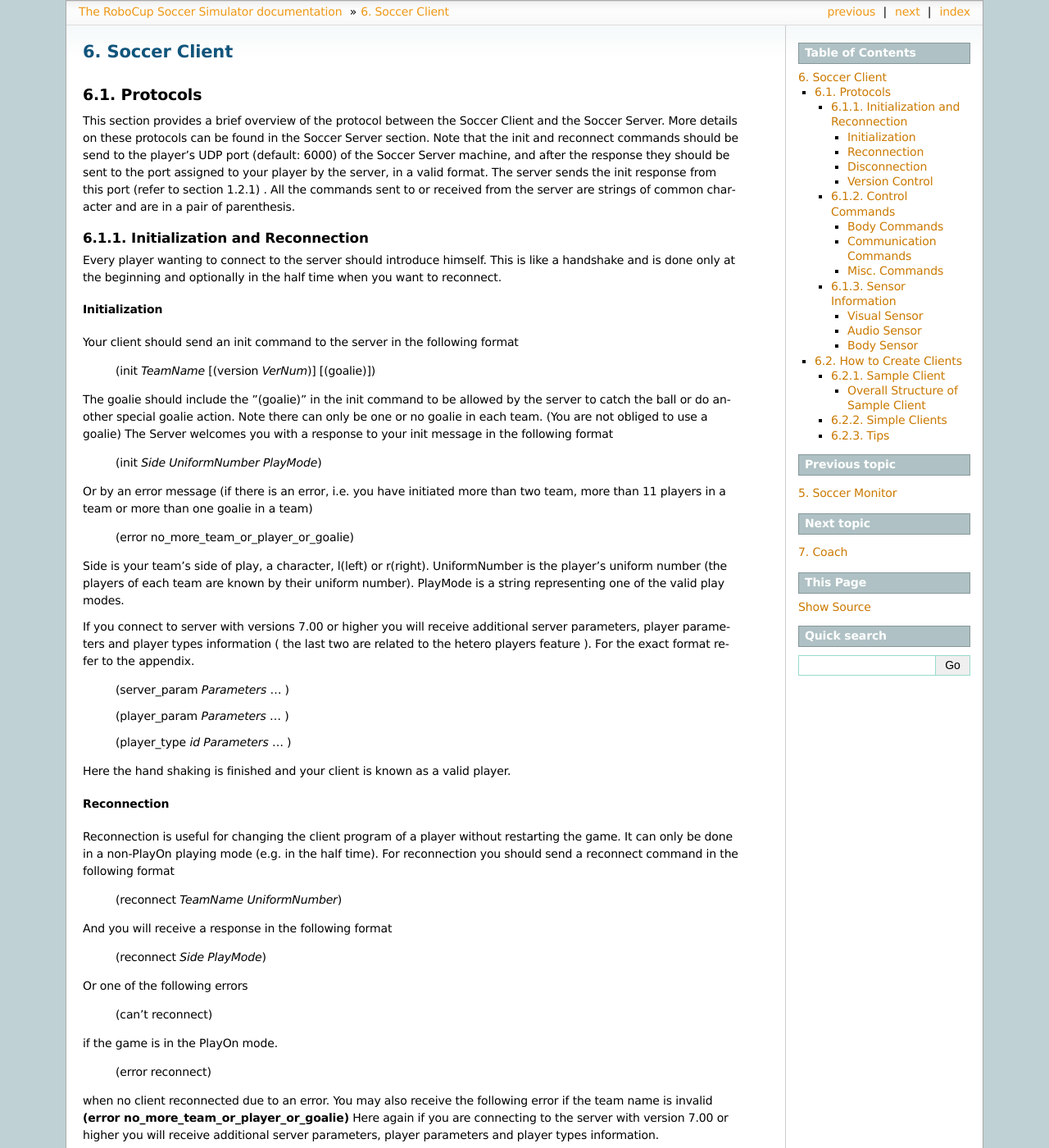
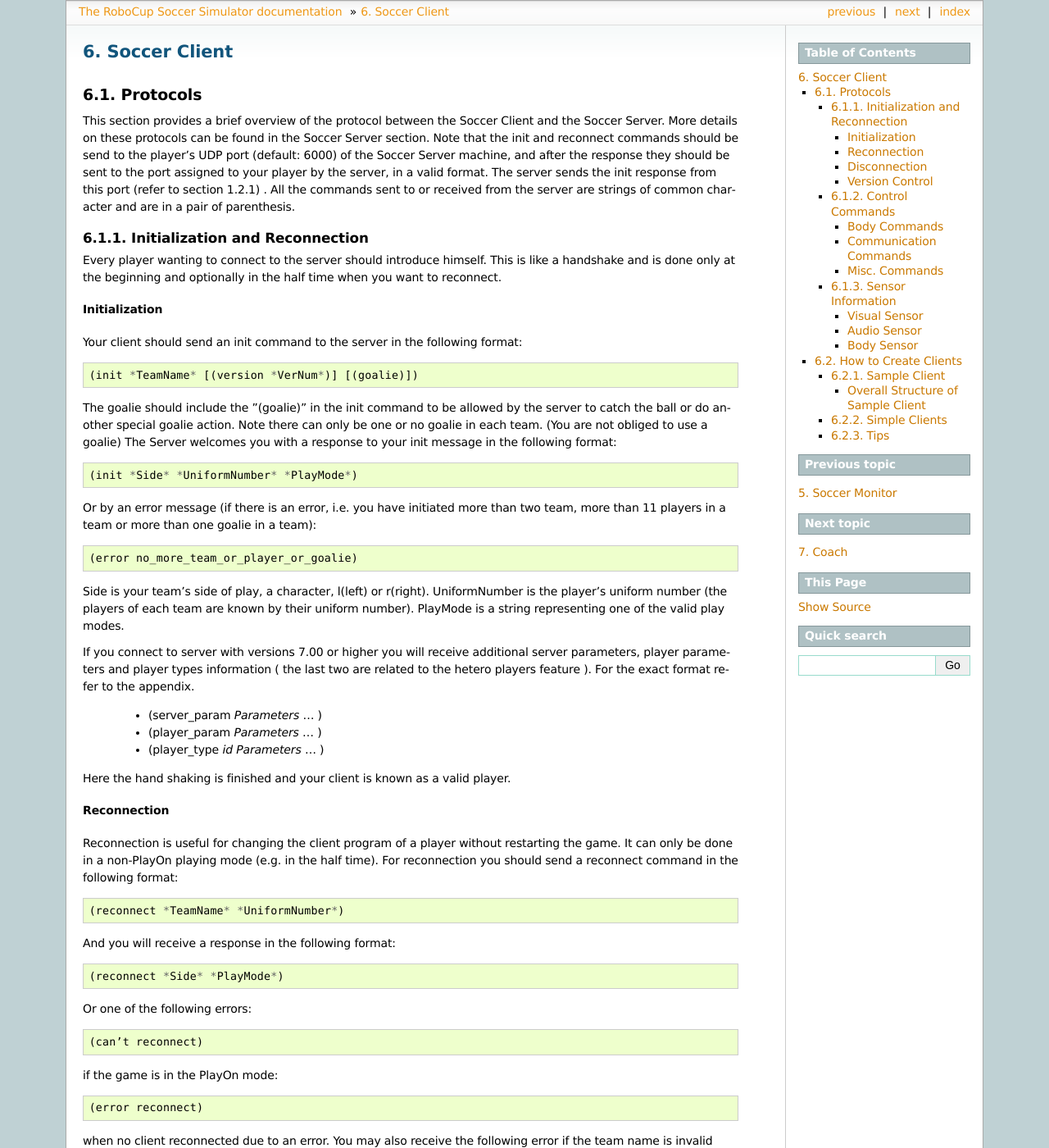
Before and after one commit to rcsoccersim/manual, a Sphinx documentation site: the page built from source/soccerclient.rst, in a window 1280 px wide and 1400 px high. Shown: the whole window at 82% size. Built offline with Sphinx 7.4.7, drawn with Linux system fonts in a browser that asks for light colours; some of the changed text lies outside the part shown.

```diff
--- a/source/coach.rst
+++ b/source/coach.rst
@@ -559,7 +559,7 @@ certain situations. In CLang rules also have an ID, so that the coach can refer
 later.
 
 A simple rule which advises the player number 5 to pass to his teammate with the
-number 11 if it has the ball and is in the middle of the field can be defined as follows:
+number 11 if it has the ball and is in the middle of the field can be defined as follows::
 
     (define
         (definerule
--- a/source/soccerclient.rst
+++ b/source/soccerclient.rst
@@ -29,19 +29,19 @@ want to reconnect.
 ^^^^^^^^^^^^^^^^^^^^^^^^^^^^^^^^^^^^^^^^^^^^^^^^^^
 Initialization
 ^^^^^^^^^^^^^^^^^^^^^^^^^^^^^^^^^^^^^^^^^^^^^^^^^^
-Your client should send an init command to the server in the following format
+Your client should send an init command to the server in the following format::
 
   (init *TeamName* [(version *VerNum*)] [(goalie)])
 
 The goalie should include the ”(goalie)” in the init command to be allowed by the
 server to catch the ball or do another special goalie action. Note there can only be one
 or no goalie in each team. (You are not obliged to use a goalie)
-The Server welcomes you with a response to your init message in the following format
+The Server welcomes you with a response to your init message in the following format::
 
   (init *Side* *UniformNumber* *PlayMode*)
 
 Or by an error message (if there is an error, i.e. you have initiated more than two
-team, more than 11 players in a team or more than one goalie in a team)
+team, more than 11 players in a team or more than one goalie in a team)::
 
   (error no_more_team_or_player_or_goalie)
 
@@ -53,11 +53,11 @@ If you connect to server with versions 7.00 or higher you will receive additiona
 parameters, player parameters and player types information ( the last two are related
 to the hetero players feature ). For the exact format refer to the appendix.
 
-  (server_param *Parameters* . . . )
+  * (server_param *Parameters* . . . )
 
-  (player_param *Parameters* . . . )
+  * (player_param *Parameters* . . . )
 
-  (player_type *id* *Parameters* . . . )
+  * (player_type *id* *Parameters* . . . )
 
 Here the hand shaking is finished and your client is known as a valid player.
 
@@ -68,19 +68,19 @@ Reconnection
 ^^^^^^^^^^^^^^^^^^^^^^^^^^^^^^^^^^^^^^^^^^^^^^^^^^
 Reconnection is useful for changing the client program of a player without restarting the
 game. It can only be done in a non-PlayOn playing mode (e.g. in the half time).
-For reconnection you should send a reconnect command in the following format
+For reconnection you should send a reconnect command in the following format::
 
   (reconnect *TeamName* *UniformNumber*)
 
-And you will receive a response in the following format
+And you will receive a response in the following format::
 
   (reconnect *Side* *PlayMode*)
 
-Or one of the following errors
+Or one of the following errors::
 
   (can’t reconnect)
 
-if the game is in the PlayOn mode.
+if the game is in the PlayOn mode::
 
   (error reconnect)
 
@@ -94,7 +94,7 @@ receive additional server parameters, player parameters and player types informa
 Disconnection
 ^^^^^^^^^^^^^^^^^^^^^^^^^^^^^^^^^^^^^^^^^^^^^^^^^^
 Before you disconnect, you can send a bye command to the server. This command will
-remove the player from the field.
+remove the player from the field::
 
   (bye)
 
@@ -130,28 +130,28 @@ The results of these commands are a little complicated and depend on many simula
 factors. For the details of the execution of each command refer to the Soccer Server
 Section.
 
-  (turn *Moment*)
+  * (turn *Moment*)
 
 The Moment is in degrees from −180 to 180. This command will turn the
 player’s body direction Moment degrees relative to the current direction.
 
-  (dash *Power*)
+  * (dash *Power*)
 
 This command accelerates the player in the direction of its body (not direction of the current speed). The Power is between **minpower** (used value:
 −100) and **maxpower** (used value: 100).
 
-  (kick *Power Direction*)
+  * (kick *Power Direction*)
 
 Accelerates the ball with the given Power in the given Direction. The direction is relative to the the Direction of the body of the player and the power
 is again between **minpower** and **maxparam**.
 
-  (catch *Direction*)
+  * (catch *Direction*)
 
 Goalie special command: Tries to catch the ball in the given Direction relative
 to its body direction. If the catch is successful the ball will be in the goalie’s
 hand until kicked away.
 
-  (move *X* *Y*)
+  * (move *X* *Y*)
 
 This command can be executed only before kick off and after a goal. It
 moves the player to the exact position of X (between −54 and 54) and Y
@@ -162,7 +162,7 @@ Note that in each simulation cycle, only one of the above five commands can be
 executed (i.e. if the client sends more than one command in a single cycle, one of them
 will be executed randomly, usually the one received first)
 
-  (turn_neck *Angle*)
+  * (turn_neck *Angle*)
 
 This command can be sent (and will be executed) each cycle independently, along with
 other action commands. The neck will rotate with the given Angle relative to previous
@@ -176,16 +176,16 @@ Communication Commands
 The only way of communication between two players is broadcasting of messages through
 the **say** command and hearing through the **hear** sensor.
 
-  (say *Message*)
+  * (say *Message*)
 
 This command broadcasts the Message through the field, and any player near enough
 (specified with **audio_cut_dist**, default: 50.0 meters), with enough hearing capacity will
 hear the Message. The message is a string of valid characters.
 
-  (ok say)
+  * (ok say)
 
 Command succeeded.
-In case of error there will be the following response from the Server
+In case of error there will be the following response from the Server::
 
   (**error illegal_command_form**)
 
@@ -240,15 +240,15 @@ Visual Sensor is the most important sensor, and is a little bit complicated. Thi
 returns information about the objects that can be seen from the player’s view (i.e.
 objects that are in the view angle and not very far).
 
-The main format of the information is
+The main format of the information is::
 
    (see *Time* *ObjInfo* *ObjInfo* . . . )
 
-The ObjInfos are of the format below
+The ObjInfos are of the format below::
 
    (*ObjName* *Distance* *Direction* [*DistChange* *DirChange* [*BodyFacingDir* *HeadFacingDir*]])
 
-or
+or::
 
    (*ObjName* *Direction*)
 
@@ -259,13 +259,13 @@ For more detailed information regarding ObjInfo refer to Appendix.
 
 ObjName is in one of the following formats:
 
-  (p [*TeamName* [*Unum*]])
+  - (p [*TeamName* [*Unum*]])
 
-  \(b\)
+  - \(b\)
 
-  (f *FlagInfo*)
+  - (f *FlagInfo*)
 
-  (g *Side*)
+  - (g *Side*)
 
 **p** stands for player, **b** stands for ball, **f** stands for flag and **g** stands for goal.
 Side is one of **l** for left or **r** for right. For more information
@@ -278,7 +278,7 @@ Audio Sensor
 Audio sensor returns the messages that can be heard through the field. They may come
 from the online coach, referee, or other players.
 
-The format is as follows:
+The format is as follows::
 
   (hear *Time* *Sender* *Message*)
 
@@ -293,8 +293,7 @@ Body Sensor
 ^^^^^^^^^^^^^^^^^^
 
 Body sensor returns all the states of the player such as remaining stamina, view mode
-and the speed of the player at the beginning of each cycle:
-
+and the speed of the player at the beginning of each cycle::
 
   (sense_body *Time* (view_mode { high | low } { narrow | normal | wide })
   (stamina *Stamina* *Effort*) (speed *Speed* *Angle*) (head_angle *Angle*)
```
